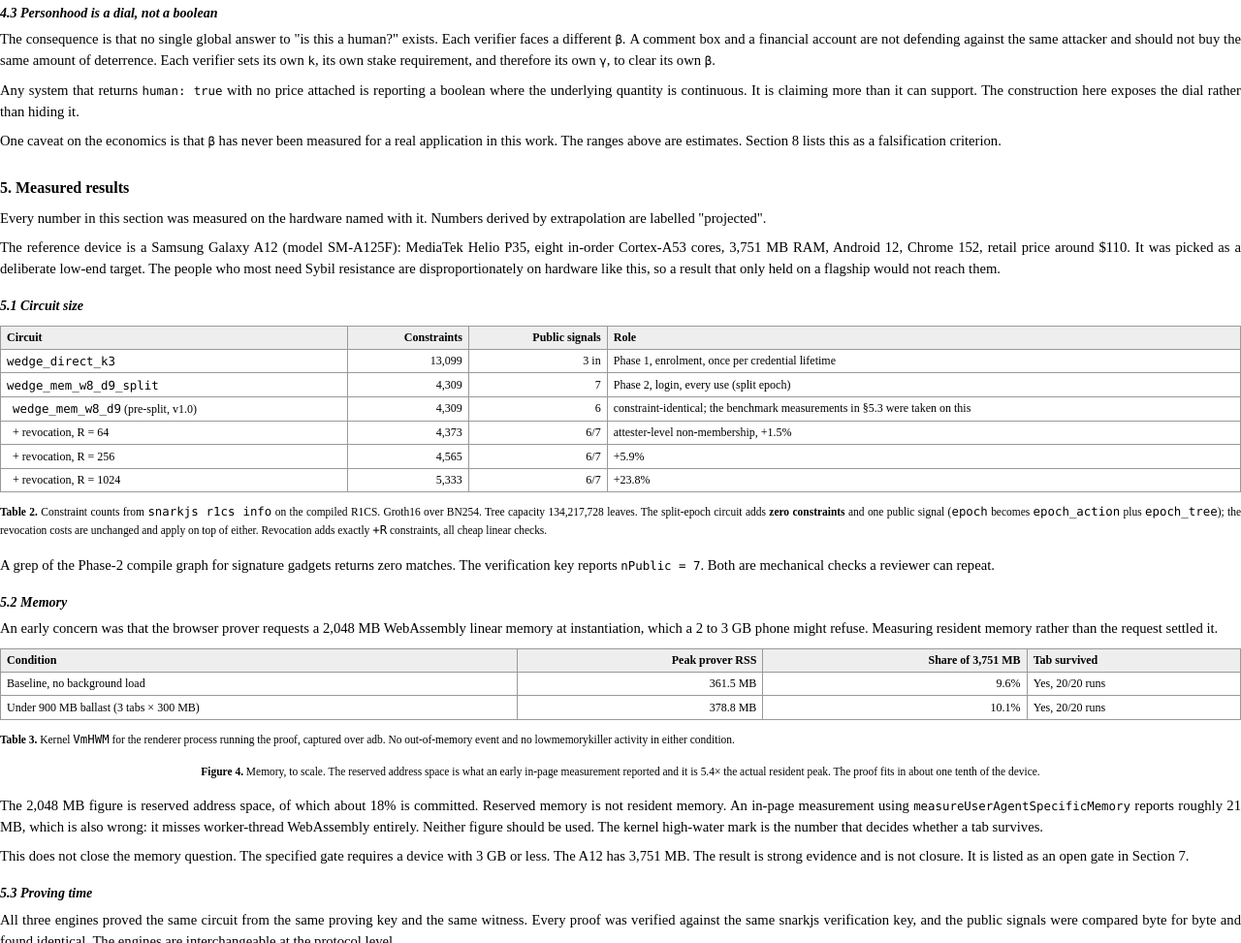
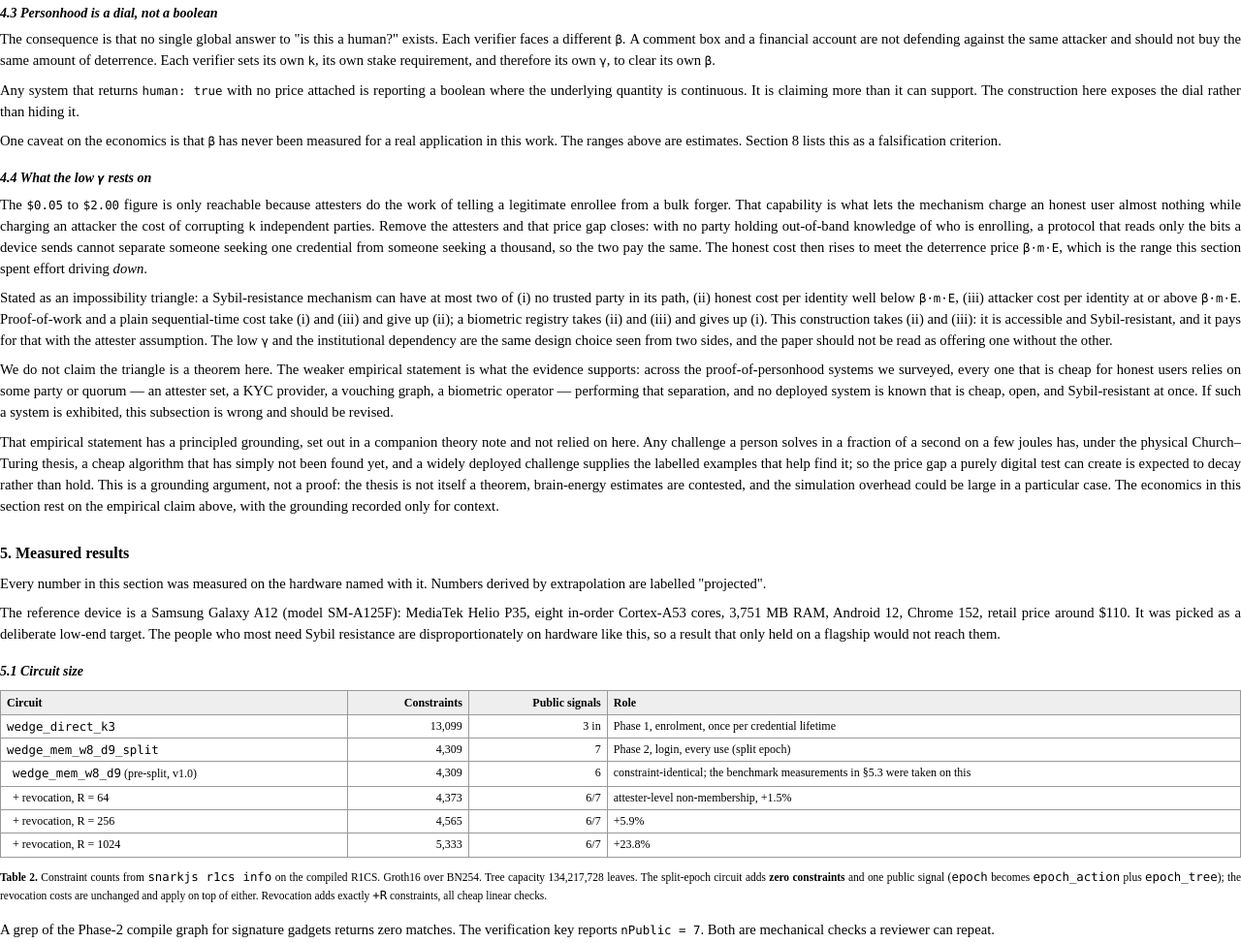
Before and after one commit to rehanmalik2008/Proof-of-Personhood, a website: page paper/paper.html in a window 1280 px wide. Shown: the part 5944-6917 px from the top of the page at 97% size. Drawn offline with Linux system fonts and the light colour scheme.

Commit message:
Paper 4.4: the trilemma, and what the low gamma rests on
New subsection stating the impossibility triangle (institution-free / accessible
/ Sybil-resistant, at most two), Sybil Wedge in the accessible + Sybil-resistant
corner, and that the low gamma and the institutional assumption are one choice
seen from two sides. Keeps the weaker empirical claim as primary; one paragraph
notes the conditional has a principled grounding with its caveats, without
upgrading the paper's claim from empirical to theoretical. paper/qc.mjs: 0
failures.

Co-Authored-By: Claude Sonnet 5 <noreply@anthropic.com>

```diff
--- a/paper/paper.html
+++ b/paper/paper.html
@@ -704,6 +704,58 @@ than it can support. The construction here exposes the dial rather than hiding i
 One caveat on the economics is that <span class="m">&beta;</span> has never been
 measured for a real application in this work. The ranges above are estimates. Section
 8 lists this as a falsification criterion.
+</p>
+
+<h3>4.4 What the low <span class="m">&gamma;</span> rests on</h3>
+
+<p>
+The <span class="m">$0.05</span> to <span class="m">$2.00</span> figure is only
+reachable because attesters do the work of telling a legitimate enrollee from a
+bulk forger. That capability is what lets the mechanism charge an honest user
+almost nothing while charging an attacker the cost of corrupting
+<span class="m">k</span> independent parties. Remove the attesters and that
+price gap closes: with no party holding out-of-band knowledge of who is
+enrolling, a protocol that reads only the bits a device sends cannot separate
+someone seeking one credential from someone seeking a thousand, so the two pay
+the same. The honest cost then rises to meet the deterrence price
+<span class="m">&beta;&middot;m&middot;E</span>, which is the range this section
+spent effort driving <em>down</em>.
+</p>
+
+<p>
+Stated as an impossibility triangle: a Sybil-resistance mechanism can have at
+most two of (i) no trusted party in its path, (ii) honest cost per identity well
+below <span class="m">&beta;&middot;m&middot;E</span>, (iii) attacker cost per
+identity at or above <span class="m">&beta;&middot;m&middot;E</span>. Proof-of-work
+and a plain sequential-time cost take (i) and (iii) and give up (ii); a biometric
+registry takes (ii) and (iii) and gives up (i). This construction takes (ii) and
+(iii): it is accessible and Sybil-resistant, and it pays for that with the
+attester assumption. The low <span class="m">&gamma;</span> and the institutional
+dependency are the same design choice seen from two sides, and the paper should
+not be read as offering one without the other.
+</p>
+
+<p>
+We do not claim the triangle is a theorem here. The weaker empirical statement is
+what the evidence supports: across the proof-of-personhood systems we surveyed,
+every one that is cheap for honest users relies on some party or quorum
+&mdash; an attester set, a KYC provider, a vouching graph, a biometric operator
+&mdash; performing that separation, and no deployed system is known that is
+cheap, open, and Sybil-resistant at once. If such a system is exhibited, this
+subsection is wrong and should be revised.
+</p>
+
+<p>
+That empirical statement has a principled grounding, set out in a companion
+theory note and not relied on here. Any challenge a person solves in a fraction
+of a second on a few joules has, under the physical Church&ndash;Turing thesis, a
+cheap algorithm that has simply not been found yet, and a widely deployed
+challenge supplies the labelled examples that help find it; so the price gap a
+purely digital test can create is expected to decay rather than hold. This is a
+grounding argument, not a proof: the thesis is not itself a theorem, brain-energy
+estimates are contested, and the simulation overhead could be large in a
+particular case. The economics in this section rest on the empirical claim above,
+with the grounding recorded only for context.
 </p>
 
 <h2>5. Measured results</h2>
```
